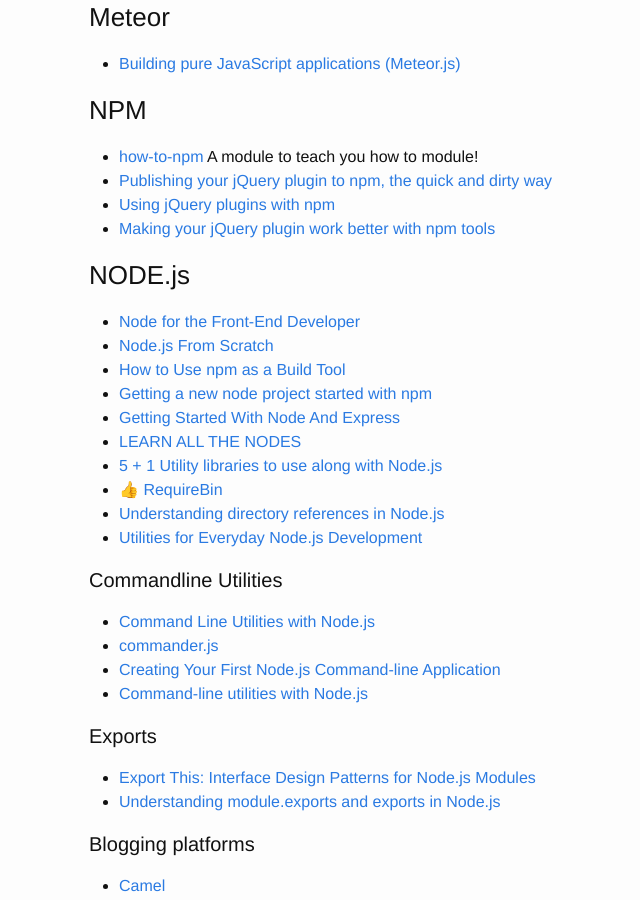
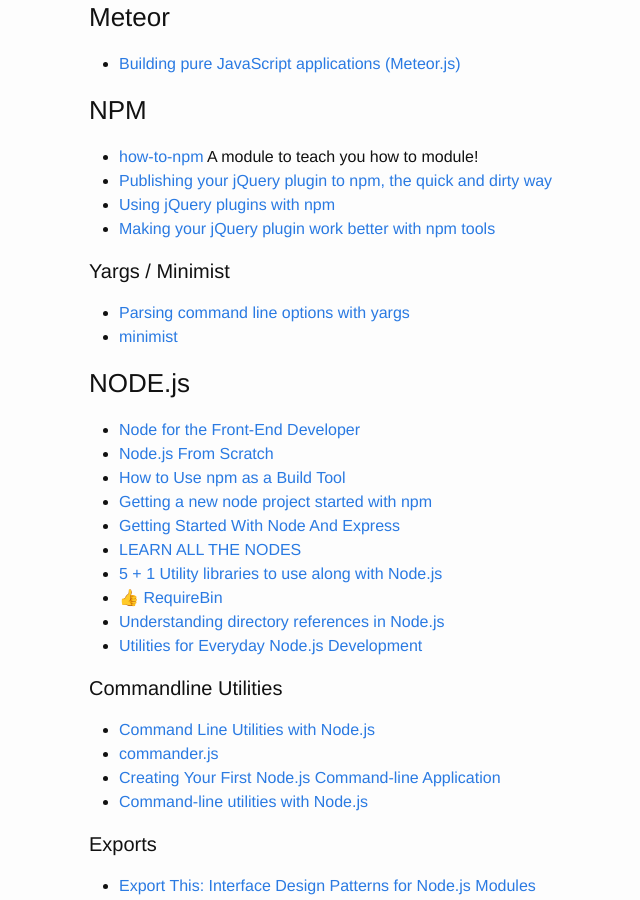
Before and after one commit to brownerd/brownerd.github.io, a Jekyll site: the page built from _posts/2015-01-01-reading-list-2015.md, in a window 1280 px wide and 900 px high, scrolled down 21402 px. Shown: the whole window, without its empty margins (181-821 px from the left). Built offline with Jekyll 4.4.1, drawn with Linux system fonts in a browser that asks for light colours; emoji names are drawn with the system emoji font.

Commit message:
add minimist and yargs resources

```diff
--- a/_posts/2015-01-01-reading-list-2015.md
+++ b/_posts/2015-01-01-reading-list-2015.md
@@ -1158,6 +1158,12 @@ A SIMPLE WEBSITE IN NODE.JS WITH EXPRESS, JADE AND STYLUS](http://www.clock.co.u
 - [Making your jQuery plugin work better with npm tools](http://blog.npmjs.org/post/112712169830/making-your-jquery-plugin-work-better-with-npmhttp://blog.npmjs.org/post/112712169830/making-your-jquery-plugin-work-better-with-npm)
 
 
+#### Yargs / Minimist
+- [Parsing command line options with yargs](http://blog.nodejitsu.com/npmawesome-parsing-command-line-options-with-yargs/)
+- [minimist](http://ricostacruz.com/cheatsheets/minimist.html)
+
+
+
 
 
 ### NODE.js
```
